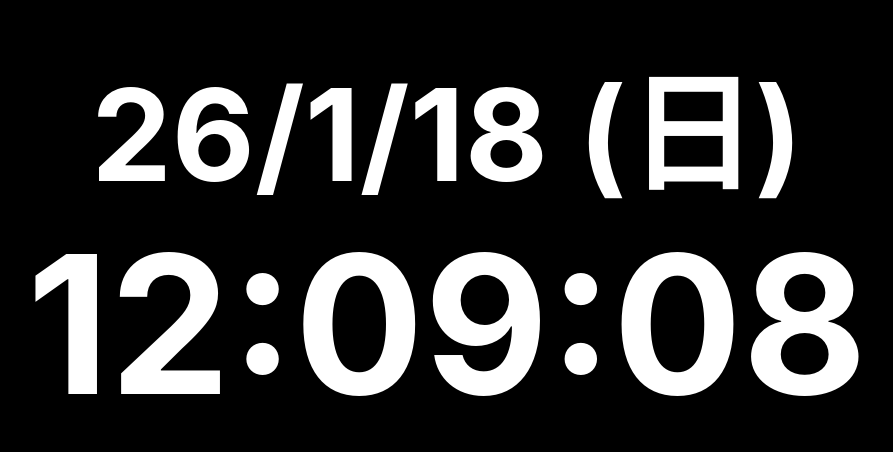
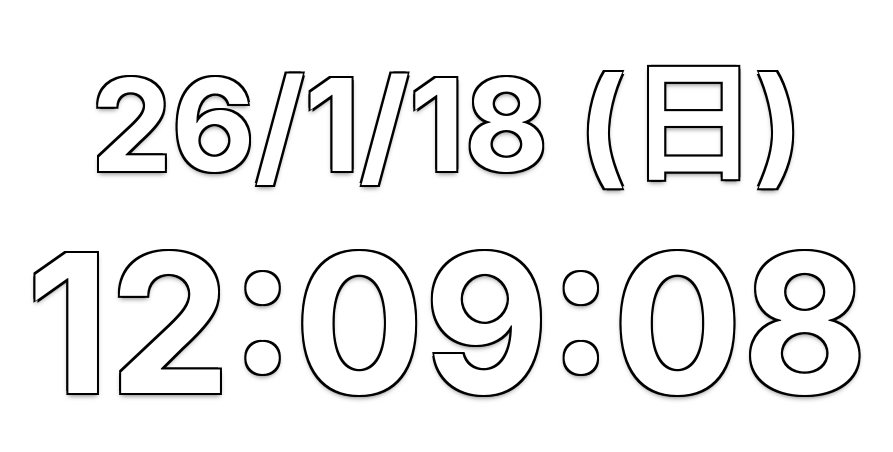
Before and after one commit to mihao-wellesley/my-clock, a plain HTML site: page index.html in a window 1280 px wide. Shown: the part 174-626 px from the top of the page, without its empty margins (193-1086 px from the left). Drawn offline with Linux system fonts and the light colour scheme.

Commit message:
Update index.html

```diff
--- a/index.html
+++ b/index.html
@@ -2,11 +2,12 @@
 <html lang="zh-TW">
 <head>
     <meta charset="UTF-8">
-    <title>極簡時鐘</title>
+    <title>極簡時鐘 - 透明描邊版</title>
     <style>
         body {
-            background-color: #000; /* 背景色 */
-            color: #ffffff;         /* 字體顏色 */
+            /* 背景設為透明 */
+            background-color: transparent;
+            color: #ffffff;
             display: flex;
             justify-content: center;
             align-items: center;
@@ -14,22 +15,30 @@
             margin: 0;
             font-family: -apple-system, BlinkMacSystemFont, "Segoe UI", Roboto, Helvetica;
             font-weight: bold;
+            /* 隱藏捲軸防止溢出 */
+            overflow: hidden;
         }
 
         .container {
             text-align: center;
-            border: 1px solid #000; /* 對應你的 borderSize & border 參數 */
             padding: 20px;
+            /* 使用多層 text-shadow 產生黑色描邊效果 */
+            text-shadow:
+                -2px -2px 0 #000,
+                 2px -2px 0 #000,
+                -2px  2px 0 #000,
+                 2px  2px 0 #000,
+                 0px  3px 5px rgba(0,0,0,0.5); /* 額外增加一點陰影增加立體感 */
         }
 
         #date {
-            font-size: 10vw; /* 對應你的 dateSize 參數 */
+            font-size: 10vw;
             margin-bottom: 10px;
         }
 
         #time {
-            font-size: 15vw;  /* 時鐘主體大小 */
-            line-height: 1;
+            font-size: 15vw;
+            line-height: 1.1;
         }
     </style>
 </head>
@@ -44,26 +53,22 @@
         function updateClock() {
             const now = new Date();
 
-            // 處理日期 (2-digit year, numeric month/day)
             const year = String(now.getFullYear()).slice(-2);
             const month = now.getMonth() + 1;
             const date = now.getDate();
             const dayNames = ['日', '一', '二', '三', '四', '五', '六'];
             const day = dayNames[now.getDay()];
 
-            // 處理時間 (24h 格式)
             const hours = String(now.getHours()).padStart(2, '0');
             const minutes = String(now.getMinutes()).padStart(2, '0');
             const seconds = String(now.getSeconds()).padStart(2, '0');
 
-            // 渲染到網頁
             document.getElementById('date').textContent = `${year}/${month}/${date} (${day})`;
             document.getElementById('time').textContent = `${hours}:${minutes}:${seconds}`;
         }
 
-        // 每秒更新一次
         setInterval(updateClock, 1000);
-        updateClock(); // 初始化
+        updateClock();
     </script>
 </body>
 </html>
```
